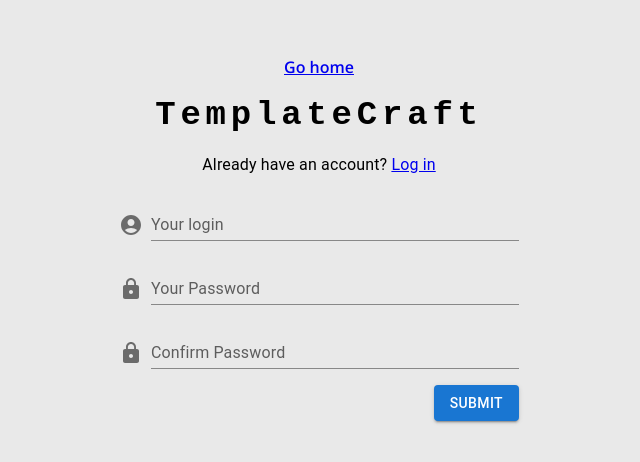
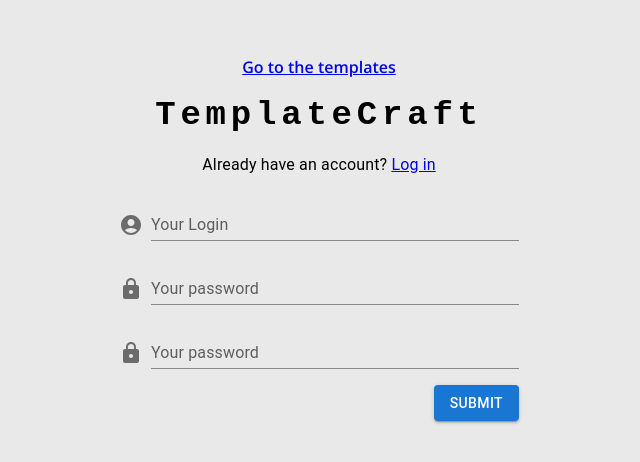
Before and after one commit to alexnorch/templater, a React (Vite) app in the folder client/: page /register in a window 1280 px wide. Shown: the part 162-624 px from the top of the page, without its empty margins (321-961 px from the left). Built offline with nearby package versions, Linux system fonts and the light colour scheme.

Commit message:
Validation with react-form-hook

```diff
--- a/client/package.json
+++ b/client/package.json
@@ -16,6 +16,7 @@
     "@mui/material": "^5.14.20",
     "react": "^18.2.0",
     "react-dom": "^18.2.0",
+    "react-hook-form": "^7.49.2",
     "react-icons": "^4.12.0",
     "react-router-dom": "^6.0.2"
   },
--- a/client/src/components/templates/TemplateForm.tsx
+++ b/client/src/components/templates/TemplateForm.tsx
@@ -1,77 +1,166 @@
-import { useState } from "react";
+import { useForm, Controller, SubmitHandler } from "react-hook-form";
 
 import {
   Stack,
   TextField,
   FormControl,
   InputLabel,
-  SelectChangeEvent,
+  FormHelperText,
   Select,
   MenuItem,
+  Button,
+  Typography,
 } from "@mui/material";
 
 const tempCategory = ["Bonuses", "Verification", "Tech issues", "Tickets"];
 const genders = ["male", "female", "both"];
 const languages = ["EN", "PL", "DE", "PT", "ES"];
 
-const TemplateForm = () => {
-  const [category, setCategory] = useState("");
-  const [gender, setGender] = useState("");
-  const [language, setLanguage] = useState("");
-  const [text, setText] = useState("");
+interface IFormInputs {
+  title: string;
+  category: string;
+  language: string;
+  gender: string;
+  text: string;
+}
 
-  const handleChange = (event: SelectChangeEvent) => {
-    setCategory(event.target.value);
+interface ITemplateForm {
+  heading: string;
+  onSubmit: (data: IFormInputs) => void;
+}
+
+const defaultValues = {
+  title: "",
+  category: "",
+  language: "",
+  gender: "",
+  text: "",
 };
 
-  const handleGenderChange = (event: SelectChangeEvent) => {
-    setGender(event?.target.value);
+const TemplateForm: React.FC<ITemplateForm> = ({ heading, onSubmit }) => {
+  const {
+    control,
+    handleSubmit,
+    formState: { errors },
+  } = useForm({ defaultValues });
+
+  const onSubmitForm: SubmitHandler<IFormInputs> = (data) => {
+    onSubmit(data);
   };
 
-  const handleLangChange = (event: SelectChangeEvent) => {
-    setLanguage(event.target.value);
-  };
+  // Rules
+  const required = "The field is required";
 
   return (
-    <Stack my={2} minWidth={800} spacing={3} component="form">
-      {/* Title */}
-      <TextField label="Template title" variant="filled" />
-      {/* Category */}
+    <Stack
+      onSubmit={handleSubmit(onSubmitForm)}
+      my={2}
+      minWidth={800}
+      spacing={2}
+      component="form"
+    >
+      <Typography component="h4" variant="h5">
+        {heading}
+      </Typography>
+
+      {/* Template Title */}
+      <Controller
+        name="title"
+        control={control}
+        rules={{ required }}
+        render={({ field, fieldState: { invalid } }) => (
+          <TextField
+            {...field}
+            error={invalid}
+            helperText={errors?.title?.message}
+            label="Template title"
+            variant="filled"
+          />
+        )}
+      />
+      {/* Template Category */}
+      <Controller
+        name="category"
+        control={control}
+        rules={{ required }}
+        render={({ field, fieldState: { invalid } }) => (
           <FormControl variant="filled" fullWidth>
-        <InputLabel id="demo-simple-select-label">Category</InputLabel>
-        <Select value={category} label="Category" onChange={handleChange}>
+            <InputLabel error={invalid}>Category</InputLabel>
+            <Select error={invalid} {...field} label="Category">
               {tempCategory.map((item) => (
                 <MenuItem value={item}>{item}</MenuItem>
               ))}
             </Select>
+            <FormHelperText error={invalid}>
+              {errors?.category?.message}
+            </FormHelperText>
           </FormControl>
+        )}
+      />
       <Stack flexDirection="row" sx={{ gap: 2 }}>
-        {/* Language */}
+        {/* Template Language */}
+        <Controller
+          name="language"
+          control={control}
+          rules={{ required }}
+          render={({ field, fieldState: { invalid } }) => (
             <FormControl variant="filled" fullWidth>
-          <InputLabel id="demo-simple-select-label">Language</InputLabel>
-          <Select value={language} label="Language" onChange={handleLangChange}>
+              <InputLabel error={invalid}>Language</InputLabel>
+              <Select {...field} error={invalid} name="language">
                 {languages.map((item) => (
                   <MenuItem value={item}>{item}</MenuItem>
                 ))}
               </Select>
+              <FormHelperText error={invalid}>
+                {errors?.language?.message}
+              </FormHelperText>
             </FormControl>
-        {/* Gender */}
+          )}
+        />
+
+        {/* Template Gender */}
+        <Controller
+          name="gender"
+          control={control}
+          rules={{ required }}
+          render={({ field, fieldState: { invalid } }) => (
             <FormControl variant="filled" fullWidth>
-          <InputLabel id="demo-simple-select-label">Gender</InputLabel>
-          <Select value={gender} label="Gender" onChange={handleGenderChange}>
+              <InputLabel error={invalid}>Gender</InputLabel>
+              <Select {...field} error={invalid} label="Gender">
                 {genders.map((item) => (
                   <MenuItem value={item}>{item}</MenuItem>
                 ))}
               </Select>
+              <FormHelperText error={invalid}>
+                {errors?.gender?.message}
+              </FormHelperText>
             </FormControl>
+          )}
+        />
       </Stack>
+      {/* Template Text */}
+      <Controller
+        name="text"
+        control={control}
+        rules={{ required }}
+        render={({ field, fieldState: { invalid } }) => (
           <TextField
-        id="template-text"
+            {...field}
+            error={invalid}
+            helperText={errors?.text?.message}
             label="Template text"
             multiline
             minRows={8}
             maxRows={12}
           />
+        )}
+      />
+
+      <Stack alignItems="flex-end">
+        <Button type="submit" variant="contained">
+          Submit
+        </Button>
+      </Stack>
     </Stack>
   );
 };
--- a/client/src/layout/AuthLayout.tsx
+++ b/client/src/layout/AuthLayout.tsx
@@ -1,7 +1,6 @@
-import { Outlet } from "react-router-dom";
+import { Outlet, useLocation, Link } from "react-router-dom";
 import { Stack, Typography, Box } from "@mui/material";
 import Logo from "../components/ui/Logo";
-import { useLocation, Link } from "react-router-dom";
 
 const AuthLayout = () => {
   const location = useLocation();
@@ -27,7 +26,7 @@ const AuthLayout = () => {
       justifyContent="center"
       spacing={2}
     >
-      <Link to="/">Go home</Link>
+      <Link to="/templates">Go to the templates</Link>
       <Logo component="h1" variant="h4" />
       <Box>{isLoginPage ? LoginHeader : RegisterHeader}</Box>
       <Outlet />
--- a/client/src/layout/NavBar.tsx
+++ b/client/src/layout/NavBar.tsx
@@ -10,9 +10,8 @@ import Logo from "../components/ui/Logo";
 
 const pages = [
   { title: "Templates", path: "/templates" },
-  { title: "Profile", path: "/" },
+  { title: "Home", path: "/" },
   { title: "Log in", path: "/login" },
-  { title: "Register", path: "/register" },
 ];
 
 const NavBar = () => {
--- a/client/src/pages/Login.tsx
+++ b/client/src/pages/Login.tsx
@@ -1,26 +1,98 @@
+import { useForm, Controller, SubmitHandler } from "react-hook-form";
+
 import { Box, TextField, Button, Stack } from "@mui/material";
 import { AccountCircle } from "@mui/icons-material";
 
 import LockIcon from "@mui/icons-material/Lock";
 
+interface IFormInput {
+  login: string;
+  password: string;
+}
+
+const defaultValues = {
+  login: "",
+  password: "",
+};
+
 const Login = () => {
+  const {
+    control,
+    handleSubmit,
+    formState: { errors },
+  } = useForm({ defaultValues });
+
+  const onSubmitForm: SubmitHandler<IFormInput> = (data) => {
+    console.log("Submited", data);
+  };
+
+  const boxStyles = {
+    display: "flex",
+    alignItems: "flex-end",
+    width: "100%",
+  };
+
   return (
-    <Stack minWidth={400} component="form" spacing={2}>
-      <Box width="100%" sx={{ display: "flex", alignItems: "flex-end" }}>
+    <Stack
+      onSubmit={handleSubmit(onSubmitForm)}
+      minWidth={400}
+      component="form"
+      spacing={2}
+    >
+      {/* Login Field */}
+      <Box sx={boxStyles}>
         <AccountCircle sx={{ color: "action.active", mr: 1, my: 0.5 }} />
-        <TextField fullWidth label="Your login" variant="standard" />
+        <Controller
+          name="login"
+          control={control}
+          rules={{
+            required: "Password is required",
+            minLength: {
+              value: 6,
+              message: "Must be greater than 6 characters",
+            },
+          }}
+          render={({ field, fieldState: { invalid } }) => (
+            <TextField
+              {...field}
+              fullWidth
+              error={invalid}
+              helperText={errors?.login?.message}
+              label="Your login"
+              variant="standard"
+            />
+          )}
+        />
       </Box>
-      <Box sx={{ display: "flex", alignItems: "flex-end" }}>
+      {/* Password Field */}
+      <Box sx={boxStyles}>
         <LockIcon sx={{ color: "action.active", mr: 1, my: 0.5 }} />
-        <TextField
-          fullWidth
-          type="password"
-          label="Your Password"
-          variant="standard"
+        <Controller
+          rules={{
+            required: "Password is required",
+            minLength: {
+              value: 6,
+              message: "Must be greater than 6 characters",
+            },
+          }}
+          name="password"
+          control={control}
+          render={({ field, fieldState: { invalid } }) => (
+            <TextField
+              {...field}
+              fullWidth
+              error={invalid}
+              label="Your password"
+              helperText={errors?.password?.message}
+              variant="standard"
+            />
+          )}
         />
       </Box>
       <Stack alignItems="flex-end">
-        <Button variant="contained">Submit</Button>
+        <Button type="submit" variant="contained">
+          Submit
+        </Button>
       </Stack>
     </Stack>
   );
--- a/client/src/pages/Register.tsx
+++ b/client/src/pages/Register.tsx
@@ -1,35 +1,133 @@
+import { useForm, Controller, SubmitHandler } from "react-hook-form";
 import { Box, TextField, Button, Stack } from "@mui/material";
 import { AccountCircle } from "@mui/icons-material";
 
 import LockIcon from "@mui/icons-material/Lock";
 
+interface IFormInput {
+  login: string;
+  password: string;
+  confirmPassword: string;
+}
+
+const defaultValues = {
+  login: "",
+  password: "",
+  confirmPassword: "",
+};
+
 const Register = () => {
+  const {
+    control,
+    handleSubmit,
+    formState: { errors },
+  } = useForm({ defaultValues });
+
+  const onSubmitForm: SubmitHandler<IFormInput> = (data) => {
+    console.log("Submited", data);
+  };
+
+  const boxStyles = {
+    display: "flex",
+    alignItems: "flex-end",
+    width: "100%",
+  };
+
+  const iconStyles = { color: "action.active", mr: 1, my: 0.5 };
+
   return (
-    <Stack minWidth={400} component="form" spacing={2}>
-      <Box width="100%" sx={{ display: "flex", alignItems: "flex-end" }}>
-        <AccountCircle sx={{ color: "action.active", mr: 1, my: 0.5 }} />
-        <TextField fullWidth label="Your login" variant="standard" />
-      </Box>
-      <Box sx={{ display: "flex", alignItems: "flex-end" }}>
-        <LockIcon sx={{ color: "action.active", mr: 1, my: 0.5 }} />
+    <Stack
+      onSubmit={handleSubmit(onSubmitForm)}
+      minWidth={400}
+      component="form"
+      spacing={2}
+    >
+      {/* Login Field */}
+      <Box sx={boxStyles}>
+        <AccountCircle sx={iconStyles} />
+        <Controller
+          name="login"
+          control={control}
+          rules={{
+            required: "Password Is Required",
+            minLength: {
+              value: 6,
+              message: "Must be greater than 6 characters",
+            },
+          }}
+          render={({ field, fieldState: { invalid } }) => (
             <TextField
+              {...field}
               fullWidth
-          type="password"
-          label="Your Password"
+              error={invalid}
+              helperText={errors?.login?.message}
+              label="Your Login"
               variant="standard"
             />
+          )}
+        />
       </Box>
-      <Box sx={{ display: "flex", alignItems: "flex-end" }}>
-        <LockIcon sx={{ color: "action.active", mr: 1, my: 0.5 }} />
+      {/* Password Field */}
+      <Box sx={boxStyles}>
+        <LockIcon sx={iconStyles} />
+        <Controller
+          rules={{
+            required: "Password is required",
+            pattern: {
+              value: /^(?=.*[A-Za-z])(?=.*\d)[A-Za-z\d]{8,}$/,
+              message:
+                "Minimum 8 characters, at least one letter and one number",
+            },
+            minLength: {
+              value: 6,
+              message: "Must be greater than 6 characters",
+            },
+          }}
+          name="password"
+          control={control}
+          render={({ field, fieldState: { invalid } }) => (
             <TextField
+              {...field}
               fullWidth
-          type="password"
-          label="Confirm Password"
+              error={invalid}
+              label="Your password"
+              helperText={errors?.password?.message}
               variant="standard"
+            />
+          )}
+        />
+      </Box>
+      {/* Confirm Password Field */}
+      <Box sx={boxStyles}>
+        <LockIcon sx={iconStyles} />
+        <Controller
+          rules={{
+            required: "Confirm Password Is Required",
+            minLength: {
+              value: 6,
+              message: "Must be greater than 6 characters",
+            },
+            validate: (value, formValues) =>
+              value === formValues.password || "Passwords do not match",
+          }}
+          name="confirmPassword"
+          control={control}
+          render={({ field, fieldState: { invalid } }) => (
+            <TextField
+              {...field}
+              fullWidth
+              error={invalid}
+              label="Your password"
+              helperText={errors?.confirmPassword?.message}
+              variant="standard"
+            />
+          )}
         />
       </Box>
       <Stack alignItems="flex-end">
-        <Button variant="contained">Submit</Button>
+        <Button type="submit" variant="contained">
+          Submit
+        </Button>
       </Stack>
     </Stack>
   );
```
Also changed, not shown: client/src/components/templates/TemplateAdd.tsx (+17 -14 lines), client/src/components/templates/TemplateItem.tsx (+1 -9 lines), 1 other file (tests, documents, lock files or other folders). Lines whose indentation alone changed are shown as unchanged.
